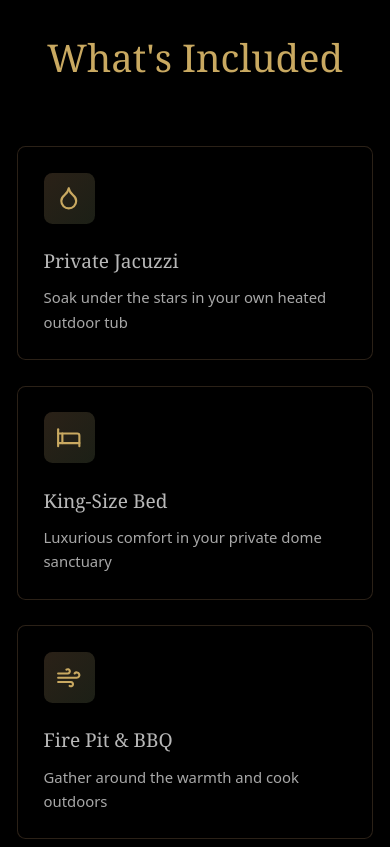
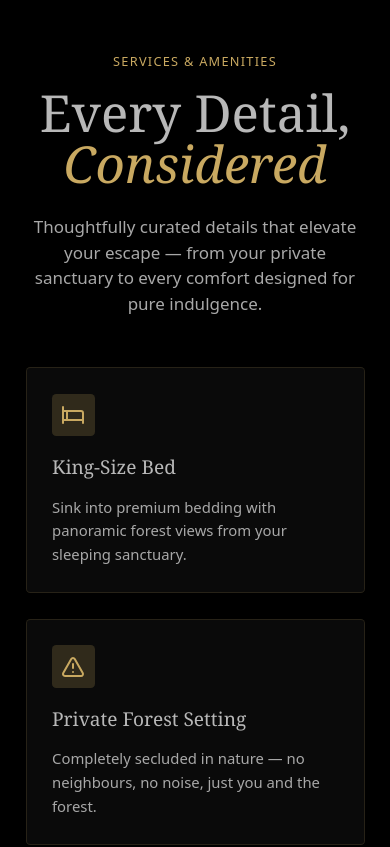
Before and after one commit to TNLConsulting/escapia, a Next.js app: page / in a window 390 px wide. Shown: the part 4940-5787 px from the top of the page. Built offline with nearby package versions, Linux system fonts and the light colour scheme.

Commit message:
Amenities: 6-card grid with icons - exact from preview

```diff
--- a/src/components/Amenities.tsx
+++ b/src/components/Amenities.tsx
@@ -1,52 +1,67 @@
 "use client";
 
-import { useLanguage } from "@/contexts/LanguageContext";
-import { translations } from "@/lib/translations";
-import { Wind, Bed, Trees, Wifi, Coffee, UtensilsCrossed, Droplet, Thermometer } from "lucide-react";
-
-const amenityIcons = [
-  Droplet,     // Jacuzzi
-  Bed,         // Bed
-  Wind,        // Fire Pit
-  Trees,       // Forest
-  Thermometer, // Stargazing
-  Coffee,      // Bathroom
-  Wifi,        // WiFi
-  UtensilsCrossed, // Kitchen
-  Wind,        // Climate
-];
+import { Bed, AlertTriangle, Sparkles, Coffee, Wifi, UtensilsCrossed } from "lucide-react";
 
 export function Amenities() {
-  const { language } = useLanguage();
-  const t = translations[language];
+  const amenities = [
+    {
+      icon: Bed,
+      title: "King-Size Bed",
+      desc: "Sink into premium bedding with panoramic forest views from your sleeping sanctuary."
+    },
+    {
+      icon: AlertTriangle,
+      title: "Private Forest Setting",
+      desc: "Completely secluded in nature — no neighbours, no noise, just you and the forest."
+    },
+    {
+      icon: Sparkles,
+      title: "Stargazing Windows",
+      desc: "Floor-to-ceiling windows and a glass roof for unforgettable starlit nights."
+    },
+    {
+      icon: Coffee,
+      title: "Fully Equipped",
+      desc: "Nespresso, premium toiletries, fluffy robes and everything you need for total comfort."
+    },
+    {
+      icon: Wifi,
+      title: "High-Speed WiFi",
+      desc: "Stay connected when you want — or simply switch off and embrace the silence."
+    },
+    {
+      icon: UtensilsCrossed,
+      title: "Fully Equipped Kitchen",
+      desc: "Everything you need to cook your own meals in complete comfort."
+    },
+  ];
 
   return (
-    <section id="amenities" className="w-full section-padding" style={{ backgroundColor: '#000' }}>
-      <div className="container-narrow">
-        <h2 className="text-4xl md:text-5xl font-serif font-light text-center mb-16" style={{ color: '#c9a961' }}>
-          {t.amenities.title}
+    <section id="amenities" className="w-full py-20" style={{ backgroundColor: "#000" }}>
+      <div className="max-w-7xl mx-auto px-6">
+        <p className="text-xs tracking-widest uppercase text-center mb-4" style={{ color: "#c9a961" }}>
+          Services & Amenities
+        </p>
+        <h2 className="text-5xl font-serif font-light text-center mb-6" style={{ color: "#b8b8b8" }}>
+          Every Detail, <span style={{ color: "#c9a961", fontStyle: "italic" }}>Considered</span>
         </h2>
+        <p className="text-center max-w-3xl mx-auto mb-12" style={{ color: "#a8a8a8" }}>
+          Thoughtfully curated details that elevate your escape — from your private sanctuary to every comfort designed for pure indulgence.
+        </p>
 
-        <div className="grid md:grid-cols-2 lg:grid-cols-3 gap-6 max-w-6xl mx-auto">
-          {t.amenities.items.map((item, index) => {
-            const Icon = amenityIcons[index] || Wind;
+        <div className="grid md:grid-cols-3 gap-6">
+          {amenities.map((item, i) => {
+            const Icon = item.icon;
             return (
-              <div
-                key={index}
-                className="rounded-lg p-6"
-                style={{
-                  backgroundColor: '#000',
-                  border: '1px solid rgba(212, 165, 116, 0.2)',
-                }}
-              >
-                <div className="mb-4 inline-block p-3 rounded-lg" style={{ background: 'linear-gradient(to bottom right, rgba(212, 165, 116, 0.2), rgba(139, 157, 111, 0.2))' }}>
-                  <Icon className="w-6 h-6" style={{ color: '#c9a961' }} />
+              <div key={i} className="rounded p-6" style={{ backgroundColor: "#0a0a0a", border: "1px solid rgba(201, 169, 97, 0.15)" }}>
+                <div className="mb-4 w-10 h-10 rounded flex items-center justify-center" style={{ backgroundColor: "rgba(201, 169, 97, 0.2)" }}>
+                  <Icon size={24} style={{ color: "#c9a961" }} />
                 </div>
-                <h3 className="text-lg font-serif font-light mb-2" style={{ color: '#b8b8b8' }}>
+                <h3 className="text-lg font-serif font-light mb-3" style={{ color: "#b8b8b8" }}>
                   {item.title}
                 </h3>
-                <p className="text-sm leading-relaxed" style={{ color: '#a8a8a8' }}>
-                  {item.description}
+                <p className="text-sm" style={{ color: "#a8a8a8", lineHeight: "1.6" }}>
+                  {item.desc}
                 </p>
               </div>
             );
```
